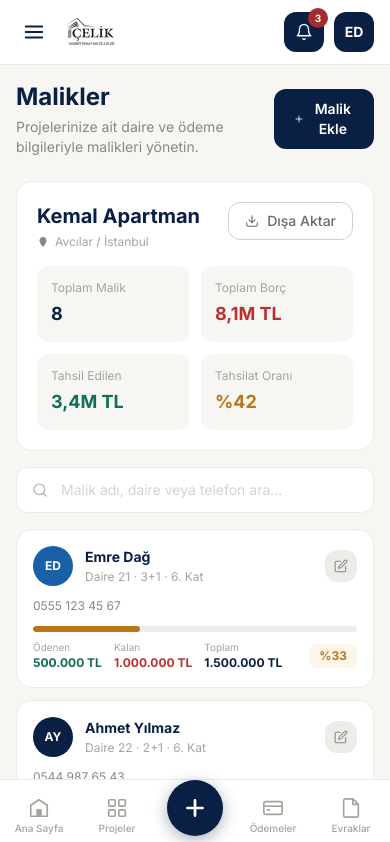
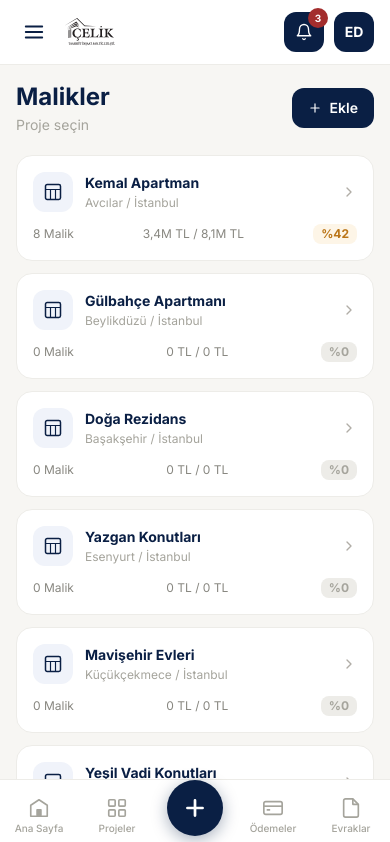
Before and after one commit to dagemre/celik-web, a Next.js app: page /admin/kisiler in a window 390 px wide. Shown: the top 842 px of the page. Built offline with nearby package versions, Linux system fonts and the light colour scheme.

Commit message:
Malikler mobil: önce proje listesi, tıklayınca malik listesi

```diff
--- a/app/admin/kisiler/page.tsx
+++ b/app/admin/kisiler/page.tsx
@@ -433,13 +433,19 @@ export default function AdminKisilerPage() {
     if (editId === id) setShowPanel(false)
   }
 
+  const [mobileView, setMobileView] = useState<'projects' | 'owners'>('projects')
   const selectedProject = PROJELER.find(p => p.id === selectedProjectId)
+
+  const selectProject = (id: string) => {
+    setSelectedProjectId(id)
+    setMobileView('owners')
+  }
 
   return (
     <div className="p-4 md:p-6 max-w-[1400px] mx-auto">
 
-      {/* Sayfa başlığı */}
-      <div className="flex items-center justify-between mb-6">
+      {/* ── Sayfa başlığı — Masaüstü ── */}
+      <div className="hidden md:flex items-center justify-between mb-6">
         <div>
           <h1 className="font-bold text-2xl text-primary-800">Malikler</h1>
           <p className="text-sm text-neutral-500 mt-1">Projelerinize ait daire ve ödeme bilgileriyle malikleri yönetin.</p>
@@ -455,7 +461,182 @@ export default function AdminKisilerPage() {
         </button>
       </div>
 
-      <div className="flex gap-5 items-start">
+      {/* ── Mobil: Proje listesi görünümü ── */}
+      {mobileView === 'projects' && (
+        <div className="md:hidden">
+          {/* Başlık */}
+          <div className="flex items-center justify-between mb-5">
+            <div>
+              <h1 className="font-bold text-2xl text-primary-800">Malikler</h1>
+              <p className="text-sm text-neutral-400 mt-0.5">Proje seçin</p>
+            </div>
+            <button
+              onClick={openAdd}
+              className="flex items-center gap-2 bg-primary-800 text-white text-sm font-semibold px-4 py-2.5 rounded-xl"
+            >
+              <svg width="14" height="14" viewBox="0 0 24 24" fill="none">
+                <path d="M12 5v14M5 12h14" stroke="white" strokeWidth="2" strokeLinecap="round"/>
+              </svg>
+              Ekle
+            </button>
+          </div>
+
+          {/* Proje kartları */}
+          <div className="space-y-3">
+            {PROJELER.map((p) => {
+              const pOwners  = owners.filter(o => o.projectId === p.id)
+              const pDebt    = pOwners.reduce((s, o) => s + o.totalPay, 0)
+              const pPaid    = pOwners.reduce((s, o) => s + o.paid, 0)
+              const pRate    = pDebt > 0 ? Math.round((pPaid / pDebt) * 100) : 0
+              return (
+                <button
+                  key={p.id}
+                  onClick={() => selectProject(p.id)}
+                  className="w-full bg-white border border-neutral-100 rounded-2xl p-4 text-left hover:border-primary-200 transition-colors"
+                >
+                  <div className="flex items-center gap-3 mb-3">
+                    <div className="w-10 h-10 bg-primary-50 rounded-xl flex items-center justify-center flex-shrink-0">
+                      <svg width="20" height="20" viewBox="0 0 24 24" fill="none">
+                        <rect x="3" y="3" width="18" height="18" rx="2" stroke="#0A1F44" strokeWidth="1.8"/>
+                        <path d="M3 9h18M9 9v12M15 9v12" stroke="#0A1F44" strokeWidth="1.4"/>
+                      </svg>
+                    </div>
+                    <div className="flex-1 min-w-0">
+                      <p className="font-bold text-sm text-primary-800 truncate">{p.name}</p>
+                      <p className="text-xs text-neutral-400 mt-0.5">{p.location}</p>
+                    </div>
+                    <svg width="16" height="16" viewBox="0 0 24 24" fill="none">
+                      <path d="M9 18l6-6-6-6" stroke="#B0ADA6" strokeWidth="2" strokeLinecap="round" strokeLinejoin="round"/>
+                    </svg>
+                  </div>
+                  <div className="flex items-center justify-between text-xs">
+                    <span className="text-neutral-500">{pOwners.length} Malik</span>
+                    <span className="text-neutral-500">{formatCompactTL(pPaid)} / {formatCompactTL(pDebt)}</span>
+                    <span className={`font-bold px-2 py-0.5 rounded-lg ${pRate >= 70 ? 'text-success-700 bg-success-50' : pRate >= 40 ? 'text-warning-700 bg-warning-50' : 'text-neutral-400 bg-neutral-100'}`}>
+                      %{pRate}
+                    </span>
+                  </div>
+                </button>
+              )
+            })}
+          </div>
+        </div>
+      )}
+
+      {/* ── Mobil: Malik listesi görünümü ── */}
+      {mobileView === 'owners' && (
+        <div className="md:hidden">
+          {/* Geri + başlık */}
+          <div className="flex items-center gap-3 mb-4">
+            <button
+              onClick={() => setMobileView('projects')}
+              className="w-9 h-9 bg-neutral-100 rounded-xl flex items-center justify-center flex-shrink-0"
+            >
+              <svg width="16" height="16" viewBox="0 0 24 24" fill="none">
+                <path d="M15 18l-6-6 6-6" stroke="#0A1F44" strokeWidth="2" strokeLinecap="round" strokeLinejoin="round"/>
+              </svg>
+            </button>
+            <div className="flex-1 min-w-0">
+              <h2 className="font-bold text-lg text-primary-800 truncate">{selectedProject?.name}</h2>
+              <p className="text-xs text-neutral-400">{projectOwners.length} malik</p>
+            </div>
+            <button
+              onClick={openAdd}
+              className="flex items-center gap-1.5 bg-primary-800 text-white text-xs font-semibold px-3 py-2 rounded-xl"
+            >
+              <svg width="12" height="12" viewBox="0 0 24 24" fill="none">
+                <path d="M12 5v14M5 12h14" stroke="white" strokeWidth="2.5" strokeLinecap="round"/>
+              </svg>
+              Malik Ekle
+            </button>
+          </div>
+
+          {/* Özet istatistikler */}
+          <div className="grid grid-cols-2 gap-2 mb-4">
+            {[
+              { label: 'Toplam Malik',   value: String(projectOwners.length),   color: 'text-primary-800' },
+              { label: 'Tahsilat Oranı', value: `%${collRate}`,                 color: collRate >= 70 ? 'text-success-700' : 'text-warning-700' },
+              { label: 'Tahsil Edilen',  value: formatCompactTL(totalPaid),     color: 'text-success-700' },
+              { label: 'Toplam Borç',    value: formatCompactTL(totalDebt),     color: 'text-danger-600'  },
+            ].map((s) => (
+              <div key={s.label} className="bg-white border border-neutral-100 rounded-2xl p-3">
+                <p className="text-xs text-neutral-400 mb-1">{s.label}</p>
+                <p className={`font-bold text-base ${s.color}`}>{s.value}</p>
+              </div>
+            ))}
+          </div>
+
+          {/* Arama */}
+          <div className="relative mb-4">
+            <svg className="absolute left-4 top-1/2 -translate-y-1/2" width="15" height="15" viewBox="0 0 24 24" fill="none">
+              <circle cx="11" cy="11" r="8" stroke="#B0ADA6" strokeWidth="1.8"/>
+              <path d="M21 21l-4.35-4.35" stroke="#B0ADA6" strokeWidth="1.8" strokeLinecap="round"/>
+            </svg>
+            <input
+              value={search}
+              onChange={e => setSearch(e.target.value)}
+              placeholder="Malik adı veya telefon ara..."
+              className="w-full bg-white border border-neutral-100 rounded-xl pl-11 pr-4 py-3 text-sm text-primary-800 placeholder-neutral-300 focus:outline-none focus:border-primary-300"
+            />
+          </div>
+
+          {/* Malik kartları */}
+          {filtered.length === 0 ? (
+            <EmptyState onAdd={openAdd} />
+          ) : (
+            <div className="space-y-3">
+              {filtered.map((owner) => {
+                const pct         = owner.totalPay > 0 ? Math.round((owner.paid / owner.totalPay) * 100) : 0
+                const remaining   = Math.max(owner.totalPay - owner.paid, 0)
+                const avatarColor = getAvatarColor(owner.name)
+                const initials    = getInitials(owner.name)
+                const rateColor   = pct >= 100 ? 'text-success-700 bg-success-50' : pct > 0 ? 'text-warning-700 bg-warning-50' : 'text-neutral-400 bg-neutral-100'
+                return (
+                  <div key={owner.id} className="bg-white rounded-2xl border border-neutral-100 p-4">
+                    <div className="flex items-center gap-3 mb-3">
+                      <div className="w-10 h-10 rounded-full flex items-center justify-center flex-shrink-0 text-white font-bold text-xs" style={{ backgroundColor: avatarColor }}>
+                        {initials}
+                      </div>
+                      <div className="flex-1 min-w-0">
+                        <p className="font-bold text-sm text-primary-800">{owner.name}</p>
+                        <p className="text-xs text-neutral-400 mt-0.5">Daire {owner.unitNo} · {owner.unitType} · {owner.floor}. Kat</p>
+                      </div>
+                      <button onClick={() => openEdit(owner)} className="w-8 h-8 bg-neutral-100 rounded-xl flex items-center justify-center flex-shrink-0">
+                        <svg width="14" height="14" viewBox="0 0 24 24" fill="none">
+                          <path d="M11 4H4a2 2 0 00-2 2v14a2 2 0 002 2h14a2 2 0 002-2v-7" stroke="#888780" strokeWidth="1.8" strokeLinecap="round" strokeLinejoin="round"/>
+                          <path d="M18.5 2.5a2.121 2.121 0 013 3L12 15l-4 1 1-4 9.5-9.5z" stroke="#888780" strokeWidth="1.8" strokeLinecap="round" strokeLinejoin="round"/>
+                        </svg>
+                      </button>
+                    </div>
+                    <p className="text-xs text-neutral-500 mb-3">{owner.phone}</p>
+                    <ProgressBar pct={pct} />
+                    <div className="flex items-center justify-between mt-2">
+                      <div className="flex gap-3">
+                        <div>
+                          <p className="text-[10px] text-neutral-400">Ödenen</p>
+                          <p className="font-bold text-xs text-success-700">{formatTL(owner.paid)}</p>
+                        </div>
+                        <div>
+                          <p className="text-[10px] text-neutral-400">Kalan</p>
+                          <p className="font-bold text-xs text-danger-600">{formatTL(remaining)}</p>
+                        </div>
+                        <div>
+                          <p className="text-[10px] text-neutral-400">Toplam</p>
+                          <p className="font-bold text-xs text-primary-800">{formatTL(owner.totalPay)}</p>
+                        </div>
+                      </div>
+                      <span className={`px-2.5 py-1 rounded-lg text-xs font-bold ${rateColor}`}>%{pct}</span>
+                    </div>
+                  </div>
+                )
+              })}
+            </div>
+          )}
+        </div>
+      )}
+
+      {/* ── Masaüstü layout ── */}
+      <div className="hidden md:flex gap-5 items-start">
 
         {/* ── Sol panel: Proje listesi ── */}
         <div className="hidden md:block w-72 flex-shrink-0 space-y-2">
@@ -581,74 +762,8 @@ export default function AdminKisilerPage() {
             <EmptyState onAdd={openAdd} />
           ) : (
             <>
-              {/* ── Mobil kart görünümü (md altı) ── */}
-              <div className="md:hidden space-y-3">
-                {filtered.map((owner) => {
-                  const pct         = owner.totalPay > 0 ? Math.round((owner.paid / owner.totalPay) * 100) : 0
-                  const remaining   = Math.max(owner.totalPay - owner.paid, 0)
-                  const avatarColor = getAvatarColor(owner.name)
-                  const initials    = getInitials(owner.name)
-                  const rateColor   = pct >= 100 ? 'text-success-700 bg-success-50' : pct > 0 ? 'text-warning-700 bg-warning-50' : 'text-neutral-400 bg-neutral-100'
-
-                  return (
-                    <div key={owner.id} className="bg-white rounded-2xl border border-neutral-100 p-4">
-                      {/* Üst satır: avatar + isim + düzenle */}
-                      <div className="flex items-center gap-3 mb-3">
-                        <div
-                          className="w-10 h-10 rounded-full flex items-center justify-center flex-shrink-0 text-white font-bold text-xs"
-                          style={{ backgroundColor: avatarColor }}
-                        >
-                          {initials}
-                        </div>
-                        <div className="flex-1 min-w-0">
-                          <p className="font-bold text-sm text-primary-800">{owner.name}</p>
-                          <p className="text-xs text-neutral-400 mt-0.5">
-                            Daire {owner.unitNo} · {owner.unitType} · {owner.floor}. Kat
-                          </p>
-                        </div>
-                        <button
-                          onClick={() => openEdit(owner)}
-                          className="w-8 h-8 bg-neutral-100 rounded-xl flex items-center justify-center flex-shrink-0"
-                        >
-                          <svg width="14" height="14" viewBox="0 0 24 24" fill="none">
-                            <path d="M11 4H4a2 2 0 00-2 2v14a2 2 0 002 2h14a2 2 0 002-2v-7" stroke="#888780" strokeWidth="1.8" strokeLinecap="round" strokeLinejoin="round"/>
-                            <path d="M18.5 2.5a2.121 2.121 0 013 3L12 15l-4 1 1-4 9.5-9.5z" stroke="#888780" strokeWidth="1.8" strokeLinecap="round" strokeLinejoin="round"/>
-                          </svg>
-                        </button>
-                      </div>
-
-                      {/* Telefon */}
-                      <p className="text-xs text-neutral-500 mb-3">{owner.phone}</p>
-
-                      {/* Progress */}
-                      <ProgressBar pct={pct} />
-
-                      {/* Tutarlar + oran */}
-                      <div className="flex items-center justify-between mt-2">
-                        <div className="flex gap-3">
-                          <div>
-                            <p className="text-[10px] text-neutral-400">Ödenen</p>
-                            <p className="font-bold text-xs text-success-700">{formatTL(owner.paid)}</p>
-                          </div>
-                          <div>
-                            <p className="text-[10px] text-neutral-400">Kalan</p>
-                            <p className="font-bold text-xs text-danger-600">{formatTL(remaining)}</p>
-                          </div>
-                          <div>
-                            <p className="text-[10px] text-neutral-400">Toplam</p>
-                            <p className="font-bold text-xs text-primary-800">{formatTL(owner.totalPay)}</p>
-                          </div>
-                        </div>
-                        <span className={`px-2.5 py-1 rounded-lg text-xs font-bold ${rateColor}`}>%{pct}</span>
-                      </div>
-                    </div>
-                  )
-                })}
-                <p className="text-xs text-neutral-400 text-center py-2">Toplam {filtered.length} kayıt</p>
-              </div>
-
-              {/* ── Masaüstü tablo görünümü (md ve üstü) ── */}
-              <div className="hidden md:block bg-white rounded-2xl border border-neutral-100 overflow-hidden">
+              {/* ── Masaüstü tablo görünümü ── */}
+              <div className="bg-white rounded-2xl border border-neutral-100 overflow-hidden">
                 {/* Başlıklar */}
                 <div className="grid grid-cols-[1fr_140px_140px_180px_100px_80px] gap-4 px-5 py-3 border-b border-neutral-100 bg-neutral-50">
                   {['Malik', 'Daire', 'Telefon', 'Ödenen / Toplam', 'Ödeme Oranı', 'İşlemler'].map((h) => (
```
